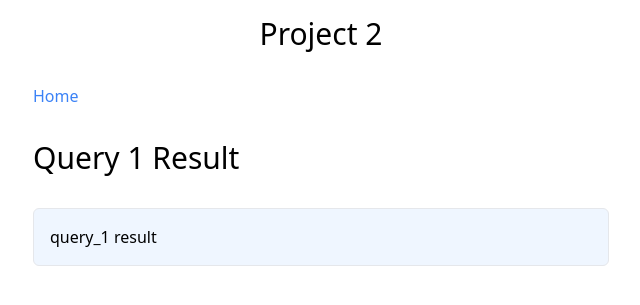
After one commit to nthungdev/bu-cs532-2024-fall, a Django app: page /query/1 in a window 1280 px wide. The commit adds this page. Shown: the top 305 px of the page, without its empty margins (319-959 px from the left). Run offline with Django 5.2, Linux system fonts and the light colour scheme; some libraries are stand-ins or nearby versions.

Commit message:
update views and templates

```diff
--- /dev/null
+++ b/app/queries.py
@@ -0,0 +1,7 @@
+query_descriptions = {
+    1: 'query 1 description',
+    2: 'query 2 description',
+}
+
+def query_1():
+    return 'query_1 result'
--- a/app/templates/app/base.html
+++ b/app/templates/app/base.html
@@ -9,6 +9,10 @@
     {% block extra_head %}{% endblock %}
 </head>
 <body>
-    {% block content %}{% endblock %}
+    <div class="max-w-xl mx-auto space-y-8 py-4">
+        <h1 class="text-center text-3xl">Project 2</h1>
+
+        {% block content %}{% endblock %}
+    </div>
 </body>
 </html>
--- /dev/null
+++ b/app/templates/app/query.html
@@ -0,0 +1,13 @@
+{% extends "app/base.html" %}
+
+{% block content %}
+  <nav>
+    <a href="/" class="text-blue-500">Home</a>
+  </nav>
+
+  <h1 class="text-3xl">Query {{ query_index }} Result</h1>
+
+  <div class="p-4 border rounded-md bg-blue-50">
+    {{ result }}
+  </div>
+{% endblock %}
--- a/app/urls.py
+++ b/app/urls.py
@@ -3,4 +3,5 @@ from . import views
 
 urlpatterns = [
   path('', views.index, name='index'),
+  path('query/<int:query_index>', views.query, name='query'),
 ]
--- a/app/views.py
+++ b/app/views.py
@@ -1,14 +1,65 @@
-from django.http import HttpResponse
+import importlib
 from django.shortcuts import render
 
 from app.models import Executive
+
+module_name = 'app.queries'
+queries_module = importlib.import_module(module_name)
 
 
 def index(request):
     executive = Executive.objects.first()
 
-    if executive:
-        print(executive)
-    else:
-        print("Executive not found")
-    return HttpResponse("Hello, world.")
+    query_list = []
+    for i in range(1, 16):
+        query = None
+        description = 'None'
+        try:
+            query = getattr(queries_module, f'query_{i}')
+            descriptions = getattr(queries_module, 'query_descriptions')
+            description = descriptions.get(i, 'None')
+        except AttributeError:
+            print(f"Function query_{i} does not exist in the module {module_name}")
+        except Exception as e:
+            print(f"An error occurred: {e}")
+
+        def query_fn():
+            def wrapped():
+                index = i
+                print(f'execute query {index}')
+                if query:
+                    query()
+            return wrapped
+
+        query_item = {
+            'name': f'query {i}',
+            'description': description,
+            'query_fn': query_fn,
+        }
+        query_list.append(query_item)
+
+    print(query_list)
+    context = {
+        'query_list': query_list,
+    }
+    return render(request, "app/index.html", context)
+
+
+def query(request, query_index):
+    print(f'query {query_index}')
+
+    query = None
+    result = None
+    try:
+        query = getattr(queries_module, f'query_{query_index}')
+        result = query()
+    except AttributeError:
+        print(f"Function query_{query_index} does not exist in the module {module_name}")
+    except Exception as e:
+        print(f"An error occurred: {e}")
+
+    context = {
+        "result": result,
+        "query_index": query_index
+    }
+    return render(request, "app/query.html", context)
```
Also changed, not shown: app/templates/app/components/query_card.html (added, +9 -0 lines), app/templates/app/index.html (+6 -2 lines).
